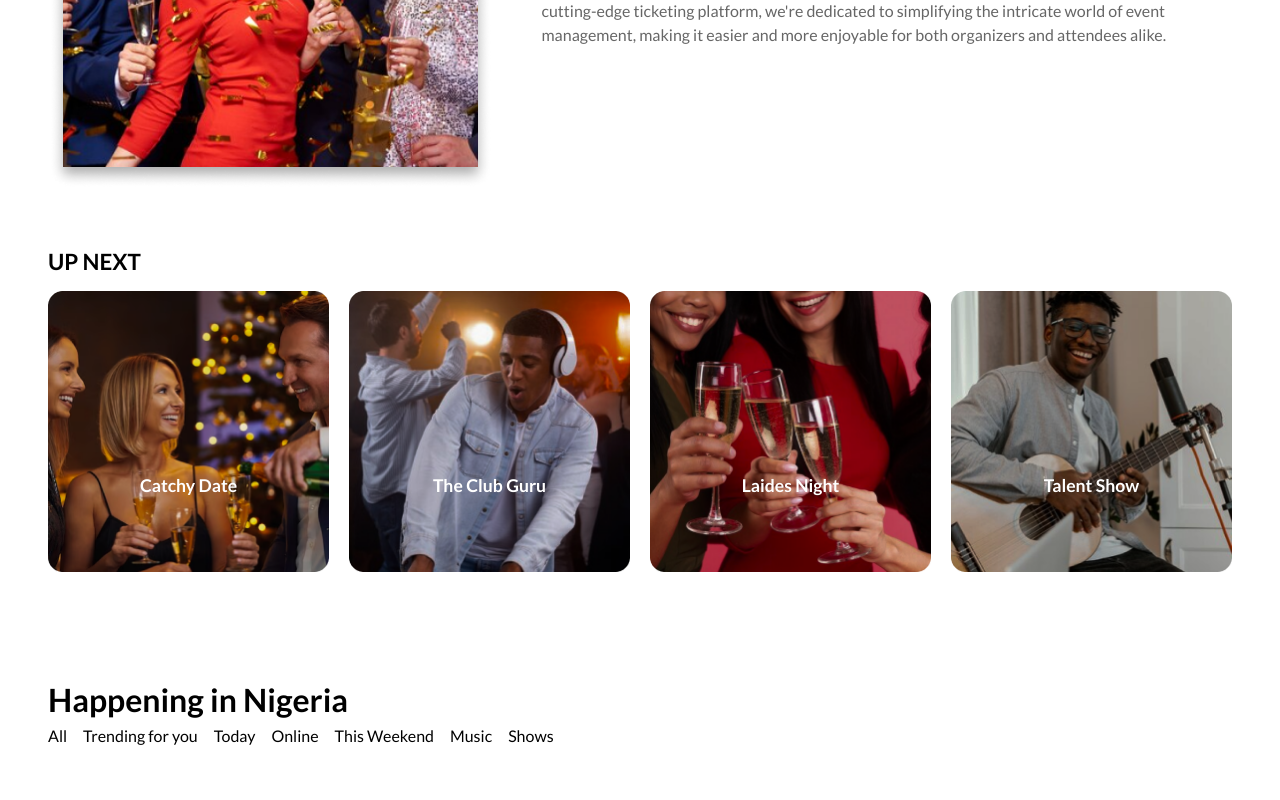
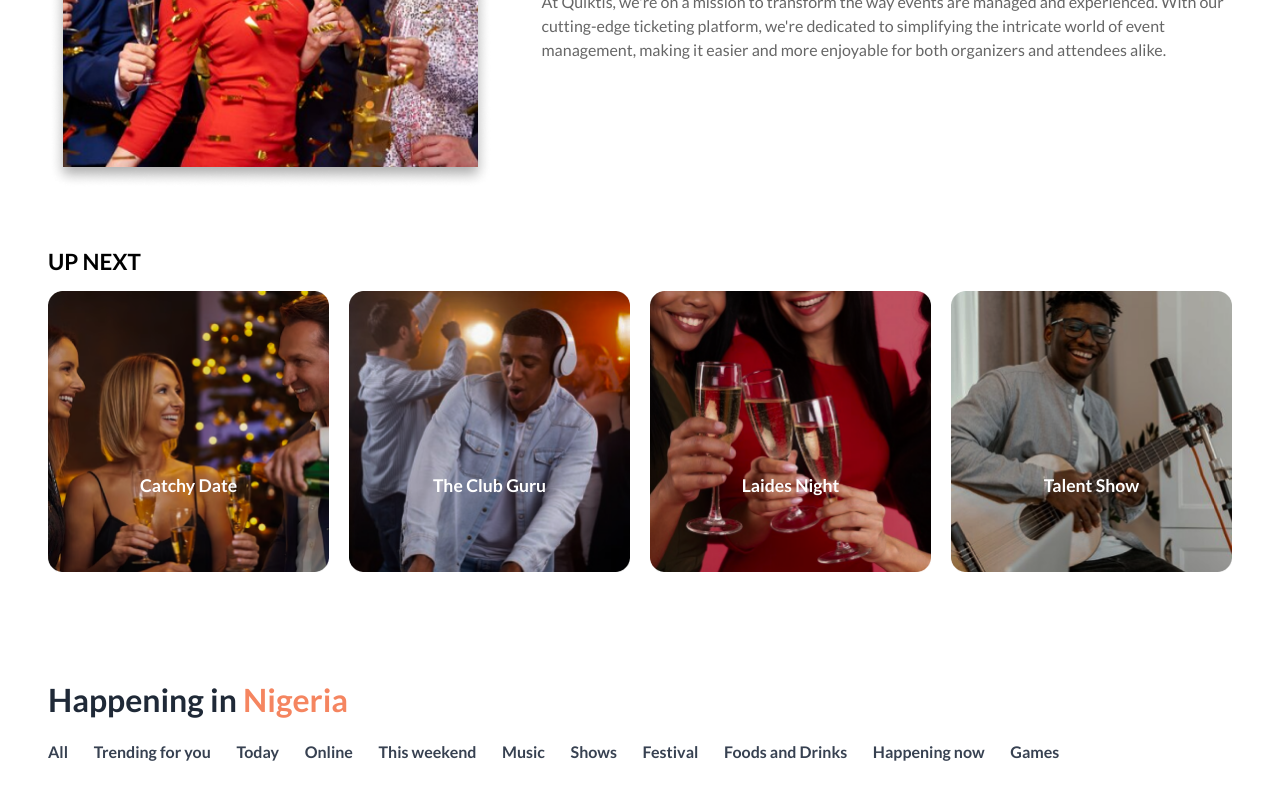
Before and after one commit to Iyanu456/quiktis, a Next.js app: page / in a window 1280 px wide. Shown: the part 664-1464 px from the top of the page. Built offline with nearby package versions, Linux system fonts and the light colour scheme.

Commit message:
Default commit message

```diff
--- a/app/page.js
+++ b/app/page.js
@@ -6,9 +6,13 @@ const categories = [
 	{category: "Trending for you"},
 	{category: "Today"},
 	{category: "Online"},
-	{category: "This Weekend"},
+	{category: "This weekend"},
 	{category: "Music"},
 	{category: "Shows"},
+	{category: "Festival"},
+	{category: "Foods and Drinks"},
+	{category: "Happening now"},
+	{category: "Games"},
 ]
 
 export default function Home() {
@@ -85,6 +89,7 @@ export default function Home() {
           />
 
           <div className="my-auto">
+			<p className="text-[#F58560] text-[1.24em] font-semibold">WELCOME TO QUIKTIS</p>
             <h2 className="font-bold text-[2em] md:max-w-[15em] md:leading-[1.4em]">
               Where Event Experiences Are Revolutionized!
             </h2>
@@ -155,10 +160,11 @@ export default function Home() {
         </section>
 
 		<section className="px-[1.5em] md:px-[3em] my-[3em]">
-			<h3 className="text-[2em] font-bold">Happening in <span>Nigeria</span></h3>
-			<ul className="flex gap-4">
+			<h3 className="text-[2em] font-bold text-gray-800">Happening in <span className="text-[#F58560]
+">Nigeria</span></h3>
+			<ul className="flex gap-[1.6em] mt-4 flex-wrap">
 				{categories.map((item, index) => (
-					<li key={index}>{item.category}</li>
+					<li key={index} className="font-semibold text-gray-700">{item.category}</li>
 				))}
 			</ul>
 		</section>
```
